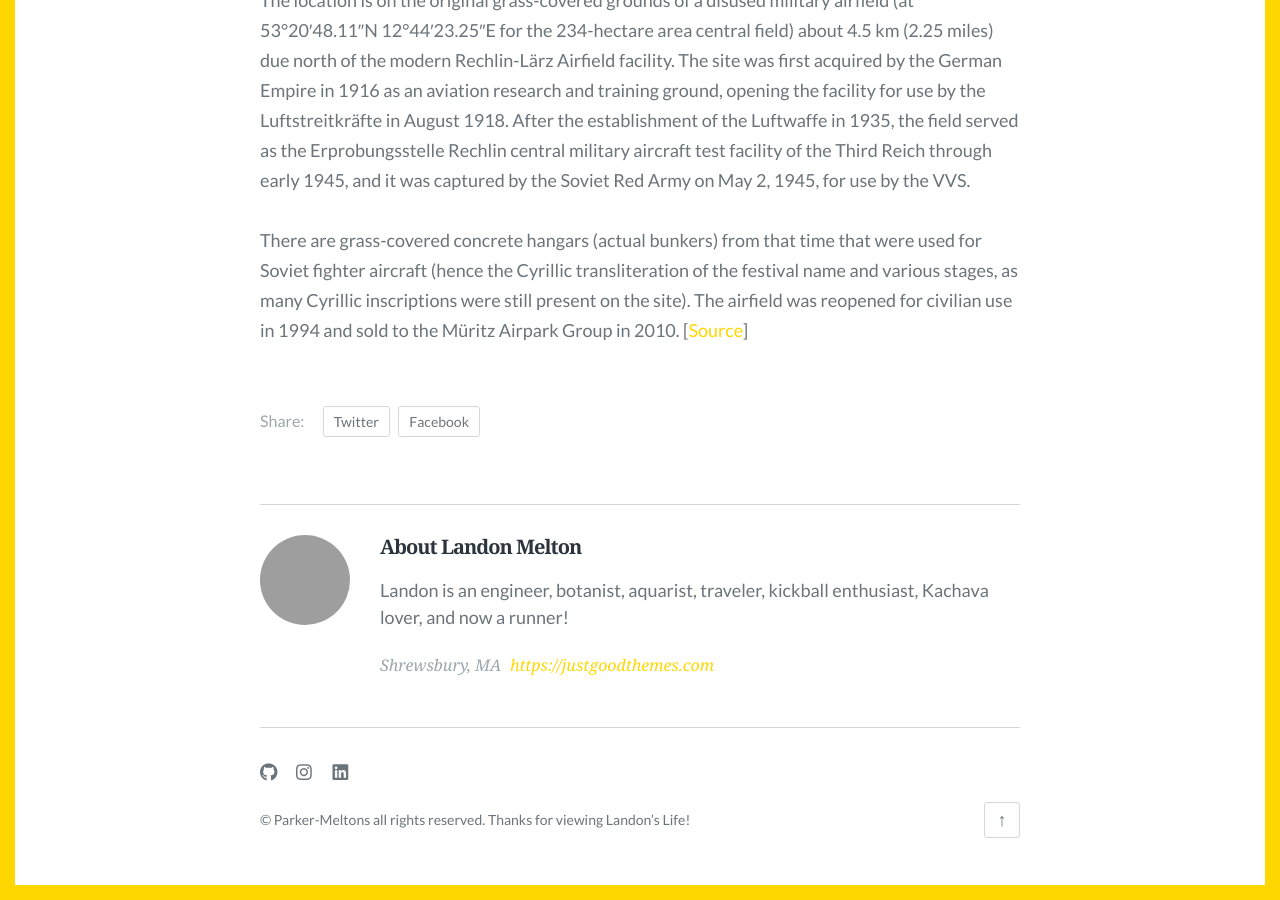
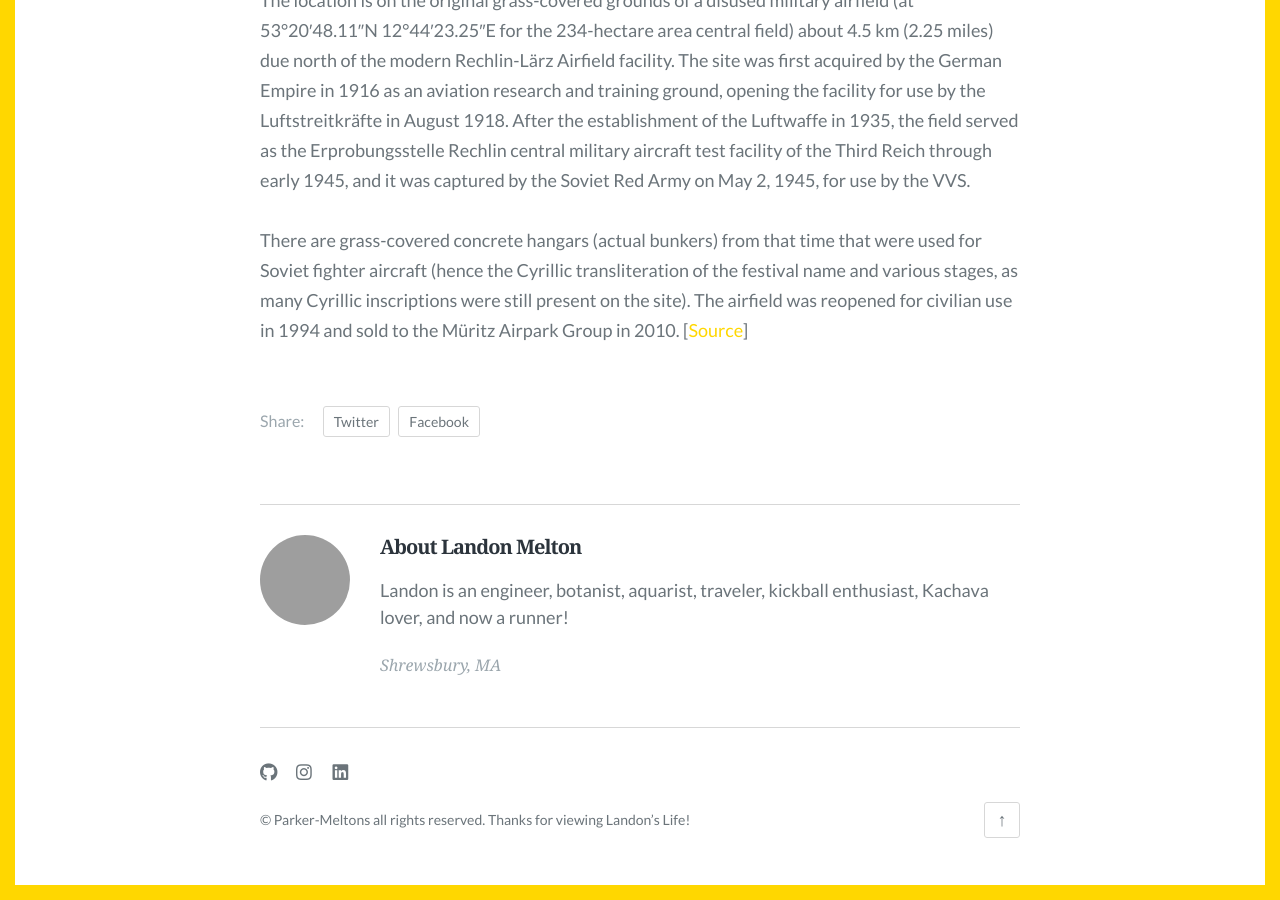
Before and after one commit to LandonMelton/ParkerMeltons, a Jekyll site: the page built from _posts/2019-01-01-the-advantages-and-disadvantages-of-working-from-home.md, in a window 1280 px wide and 900 px high, scrolled down 2030 px. Built offline with Jekyll 4.4.1, drawn with Linux system fonts in a browser that asks for light colours; some web fonts are replaced; some of the changed lines change nothing that is shown; grey boxes are pictures that could not be loaded.

Commit message:
Update author.json
Removed website

```diff
--- a/_data/author.json
+++ b/_data/author.json
@@ -1,7 +1,7 @@
 {
   "name": "Landon Melton",
   "bio": "Landon is an engineer, botanist, aquarist, traveler, kickball enthusiast, Kachava lover, and now a runner!",
-  "url": "https://justgoodthemes.com",
+  "url": "",
   "location": "Shrewsbury, MA",
   "image": "images/author1.jpg"
 }
```
